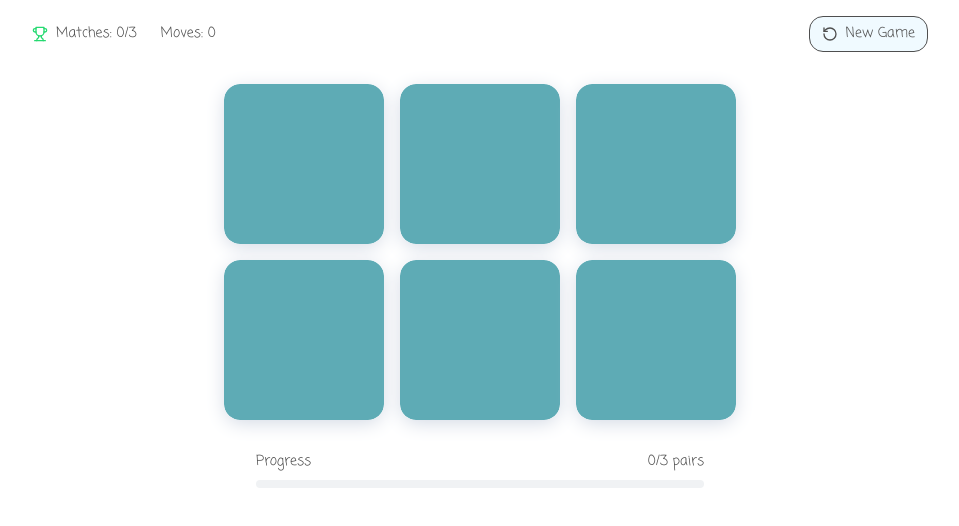
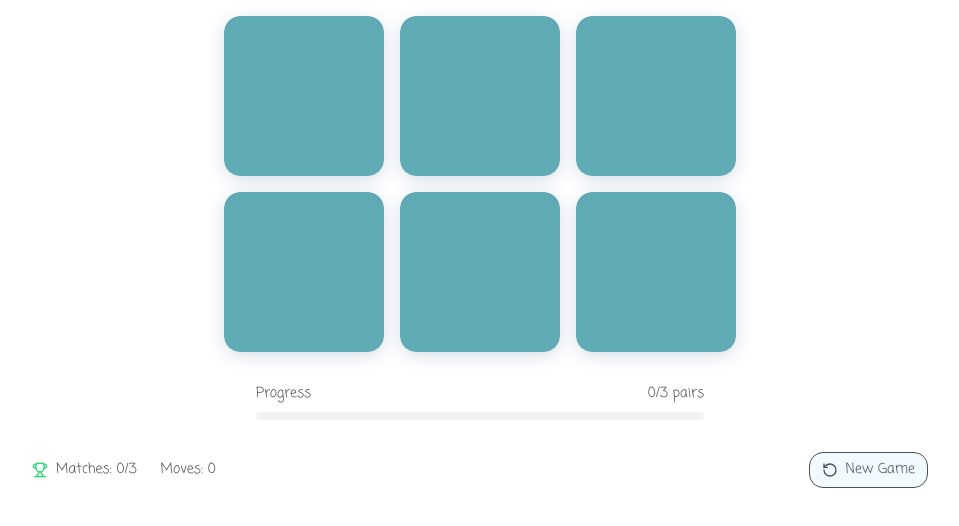
Before and after one commit to playmakessenseuk/phonics-match-play, a React (Vite) app: page / in a window 1280 px wide. Shown: the top 526 px of the page, without its empty margins (160-1119 px from the left). Built offline with nearby package versions, Linux system fonts and the light colour scheme; a web font is replaced by a local one.

Commit message:
Move game stats to bottom

```diff
--- a/src/components/PhonicGame.tsx
+++ b/src/components/PhonicGame.tsx
@@ -136,31 +136,9 @@ export const PhonicGame = () => {
   const isCardMatched = (card: Card): boolean => {
     return matchedPairs.includes(card.pairId);
   };
-  return <div className="min-h-screen bg-white p-4">
-      {/* Game Header */}
-      <div className="max-w-4xl mx-auto mb-8">
-
-        {/* Game Stats */}
-        <div className="flex flex-col sm:flex-row items-center justify-between gap-4 mb-6">
-          <div className="flex items-center gap-6 text-sm font-coming-soon text-paragraph">
-            <div className="flex items-center gap-2">
-              <Trophy className="w-4 h-4 text-success" />
-              <span>Matches: {matchedPairs.length}/{TOTAL_PAIRS}</span>
-            </div>
-            <div>
-              Moves: {moves}
-            </div>
-          </div>
-
-          <Button onClick={resetGame} variant="outline" size="sm" className="flex items-center gap-2 font-coming-soon text-paragraph">
-            <RotateCcw className="w-4 h-4" />
-            New Game
-          </Button>
-        </div>
-      </div>
-
+  return <div className="min-h-screen bg-white pb-4">
       {/* Game Grid */}
-      <div className="max-w-4xl mx-auto">
+      <div className="max-w-4xl mx-auto pt-4">
         <div className={cn("grid gap-4 justify-center",
       // 3 rows of 2 cards on mobile, 2 rows of 3 cards on desktop
       "grid-cols-2 sm:grid-cols-3",
@@ -186,6 +164,24 @@ export const PhonicGame = () => {
         <div className="text-center mt-8 text-sm font-coming-soon text-paragraph max-w-md mx-auto">
 
         </div>
+
+        {/* Game Stats - Moved to Bottom */}
+        <div className="flex flex-col sm:flex-row items-center justify-between gap-4 mt-8">
+          <div className="flex items-center gap-6 text-sm font-coming-soon text-paragraph">
+            <div className="flex items-center gap-2">
+              <Trophy className="w-4 h-4 text-success" />
+              <span>Matches: {matchedPairs.length}/{TOTAL_PAIRS}</span>
+            </div>
+            <div>
+              Moves: {moves}
+            </div>
+          </div>
+
+          <Button onClick={resetGame} variant="outline" size="sm" className="flex items-center gap-2 font-coming-soon text-paragraph">
+            <RotateCcw className="w-4 h-4" />
+            New Game
+          </Button>
+        </div>
       </div>
 
       {/* Victory Screen */}
```
